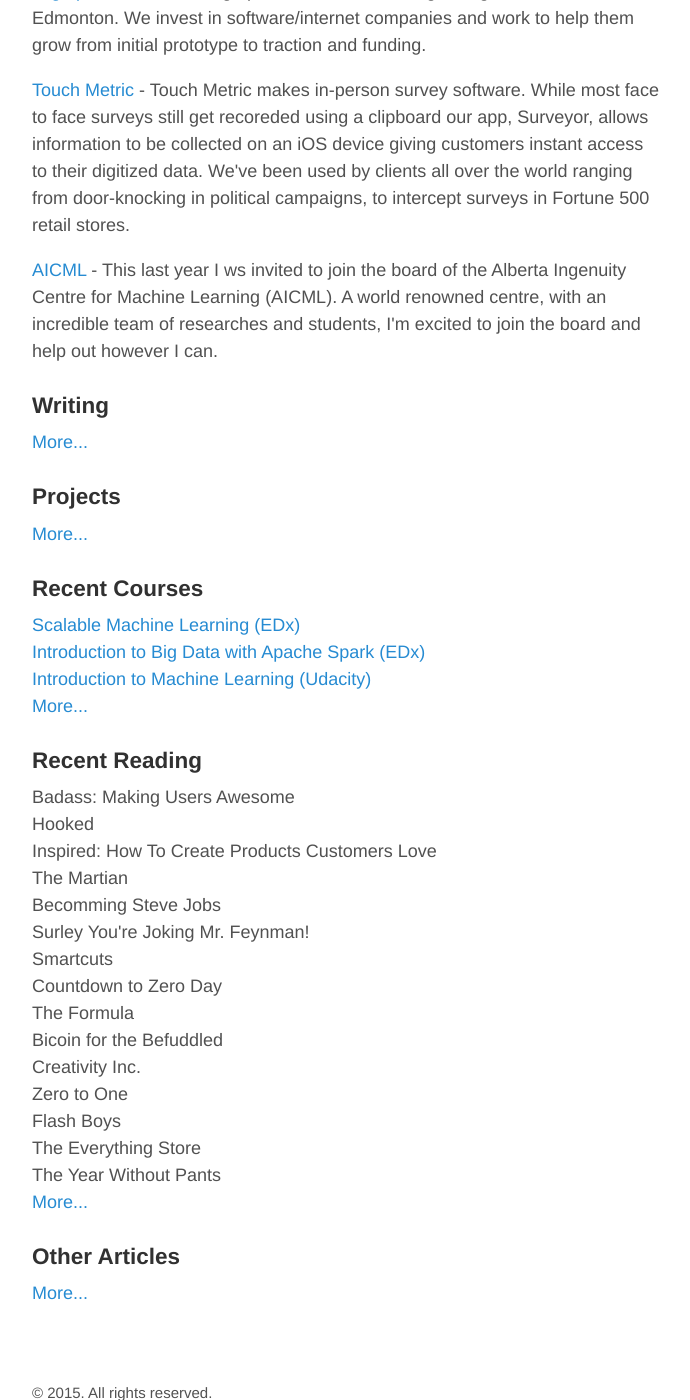
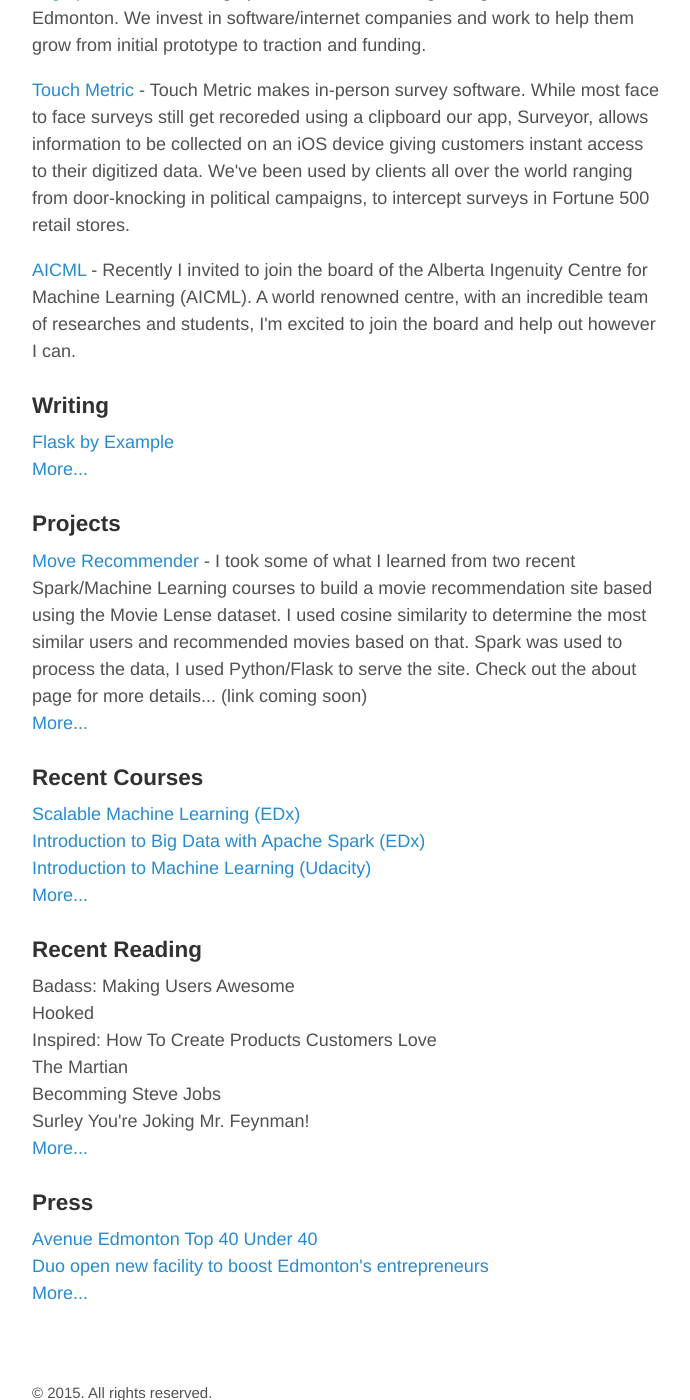
Before and after one commit to camlinke/camlinke.github.io, a Jekyll site: the page built from index.html, in a window 1280 px wide and 1400 px high, scrolled down 609 px. Shown: the whole window, without its empty margins (293-983 px from the left). Built offline with Jekyll 4.4.1, drawn with Linux system fonts in a browser that asks for light colours; nearby versions of some CDN libraries; the list of posts is cut into pages by our own code.

Commit message:
added pages for courses, press, projects, reading, and writing. also added more content

```diff
--- a/index.html
+++ b/index.html
@@ -19,15 +19,17 @@
 <p><a href="http://startupedmonton.com">Startup Edmonton</a> - In 2009 I founded Startup Edmonton with Ken Bautista to help build the startup community in Edmonton. What started as a side project for us has grown into a full fledged non-profit with 14,000 sq/ft of space in downtown Edmonton, hundreds of events, meetups, hackathons, and an incredible growing community and thriving startup ecosystem.</p>
 <p><a href="http://flightpathventures.com">Flightpath Ventures</a> - Flightpath Ventures is an angel stage fund based in Edmonton. We invest in software/internet companies and work to help them grow from initial prototype to traction and funding.</p>
 <p><a href="http://touchmetric.com">Touch Metric</a> - Touch Metric makes in-person survey software. While most face to face surveys still get recoreded using a clipboard our app, Surveyor, allows information to be collected on an iOS device giving customers instant access to their digitized data. We've been used by clients all over the world ranging from door-knocking in political campaigns, to intercept surveys in Fortune 500 retail stores.</p>
-<p><a href="http://aicml.ca">AICML</a> - This last year I ws invited to join the board of the Alberta Ingenuity Centre for Machine Learning (AICML). A world renowned centre, with an incredible team of researches and students, I'm excited to join the board and help out however I can.</p>
+<p><a href="http://aicml.ca">AICML</a> - Recently I invited to join the board of the Alberta Ingenuity Centre for Machine Learning (AICML). A world renowned centre, with an incredible team of researches and students, I'm excited to join the board and help out however I can.</p>
 
 <h3>Writing</h3>
 <ul class="frontpage-list">
+  <li><a href="https://realpython.com/blog/python/flask-by-example-part-1-project-setup/">Flask by Example</a></li>
   <li><a href="#">More...</a></li>
 </ul>
 
 <h3>Projects</h3>
 <ul class="frontpage-list">
+  <li><a href="#{}">Move Recommender</a> - I took some of what I learned from two recent Spark/Machine Learning courses to build a movie recommendation site based using the Movie Lense dataset. I used cosine similarity to determine the most similar users and recommended movies based on that. Spark was used to process the data, I used Python/Flask to serve the site. Check out the about page for more details... (link coming soon)</li>
   <li><a href="#">More...</a></li>
 </ul>
 
@@ -47,19 +49,12 @@
   <li>The Martian</li>
   <li>Becomming Steve Jobs</li>
   <li>Surley You're Joking Mr. Feynman!</li>
-  <li>Smartcuts</li>
-  <li>Countdown to Zero Day</li>
-  <li>The Formula</li>
-  <li>Bicoin for the Befuddled</li>
-  <li>Creativity Inc.</li>
-  <li>Zero to One</li>
-  <li>Flash Boys</li>
-  <li>The Everything Store</li>
-  <li>The Year Without Pants</li>
-  <li><a href="#">More...</a></li>
+  <li><a href="/reading">More...</a></li>
 </ul>
 
-<h3>Other Articles</h3>
+<h3>Press</h3>
 <ul class="frontpage-list">
-  <li><a href="#">More...</a></li>
+  <li><a href="http://www.avenueedmonton.com/City-Life/Top-40-Under-40/Cam-Linke/">Avenue Edmonton Top 40 Under 40</a></li>
+  <li><a href="http://www.theglobeandmail.com/report-on-business/small-business/starting-out/duo-open-new-facility-to-boost-edmontons-entrepreneurs/article1360087/">Duo open new facility to boost Edmonton's entrepreneurs</a></li>
+  <li><a href="/press">More...</a></li>
 </ul>
```
Also changed, not shown: press.md (added, +10 -0 lines), reading.md (added, +22 -0 lines), courses.md (added), projects.md (added), writing.md (added).
